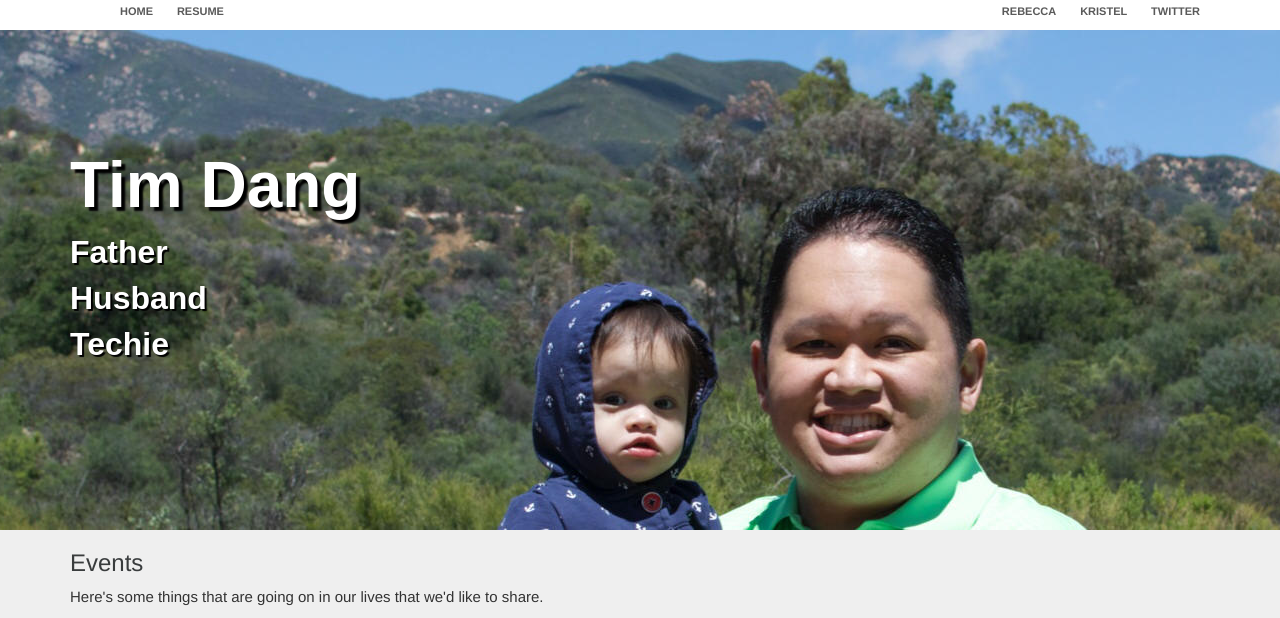
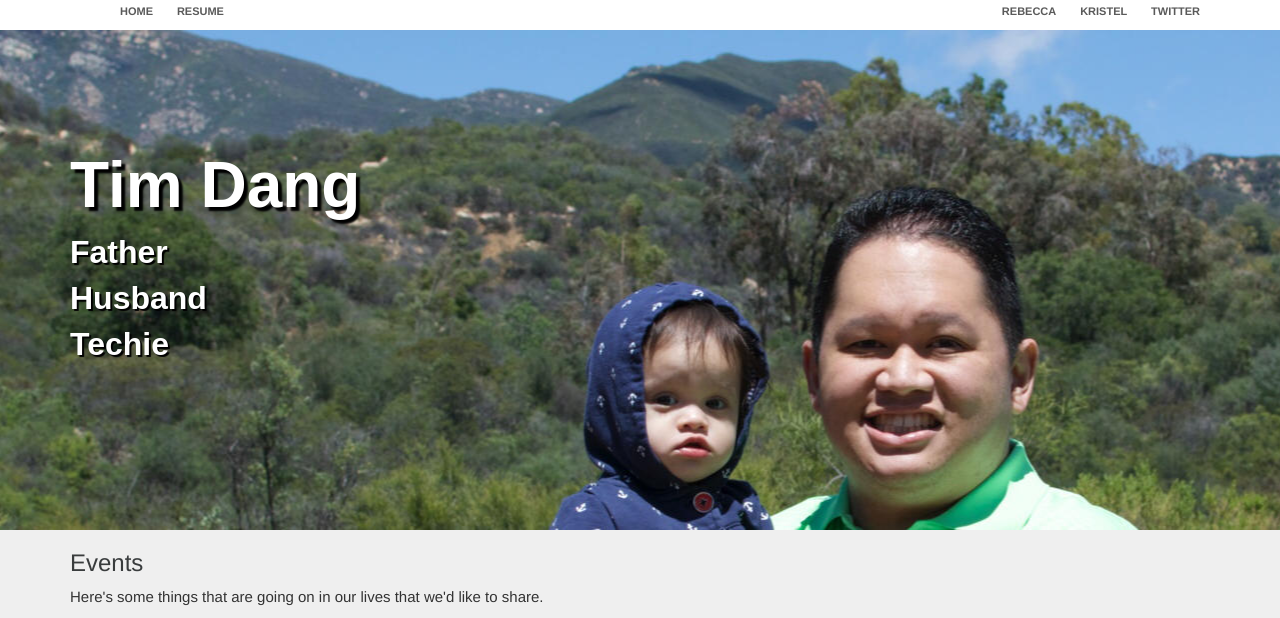
Before and after one commit to timdang/timdang.github.io, a plain HTML site: page index.html in a window 1280 px wide. Shown: the top 618 px of the page. Drawn offline with nearby package versions, Linux system fonts and the light colour scheme; a web font is replaced by a local one.

Commit message:
Update main.css

```diff
--- a/css/main.css
+++ b/css/main.css
@@ -12,7 +12,7 @@
 
 .bigboybanner {
   background-image:url('../img/IMG_0195.JPG');
-  background-position: 40% 0%;
+  background-position: 35% 0%;
   height: 500px;
 }
 
```
